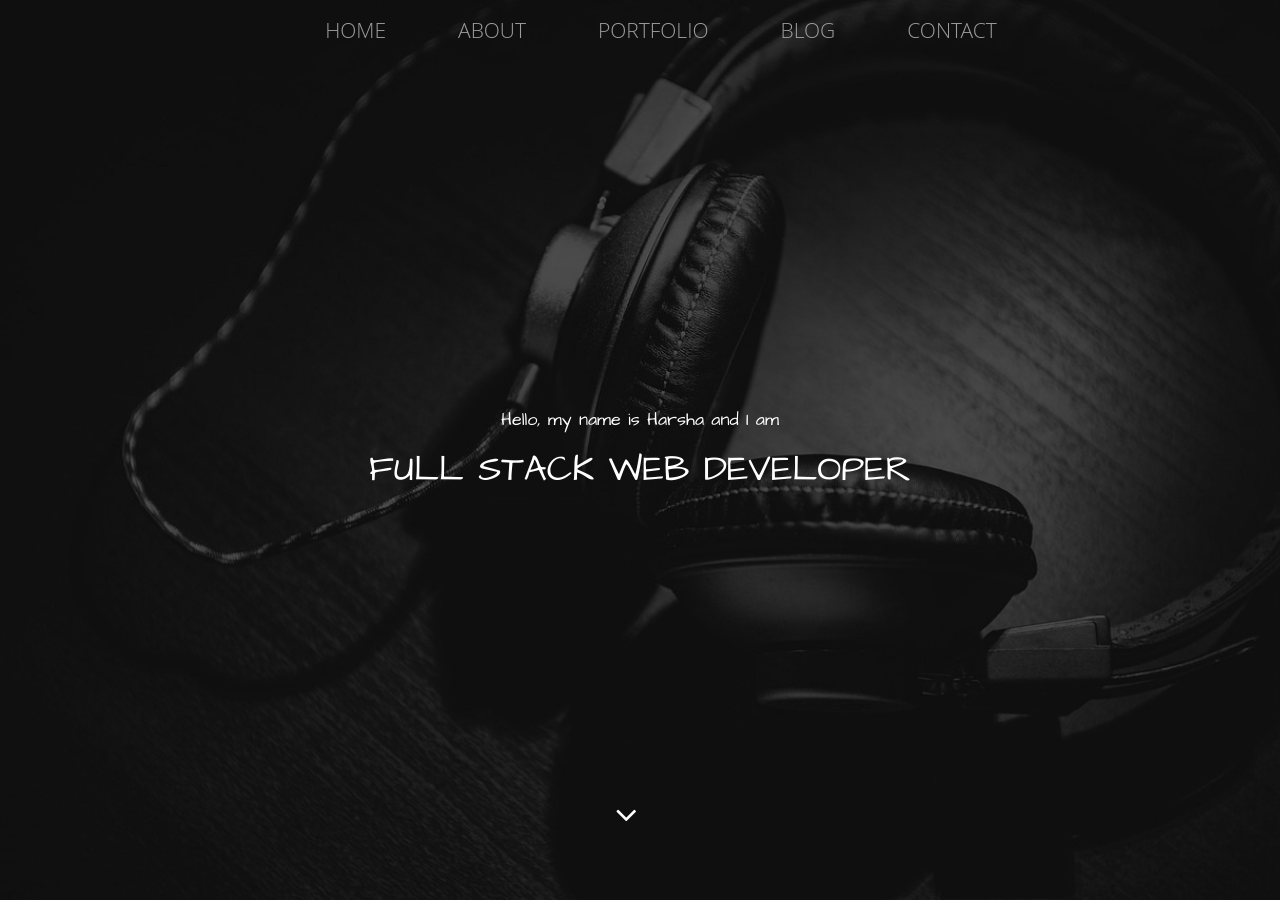
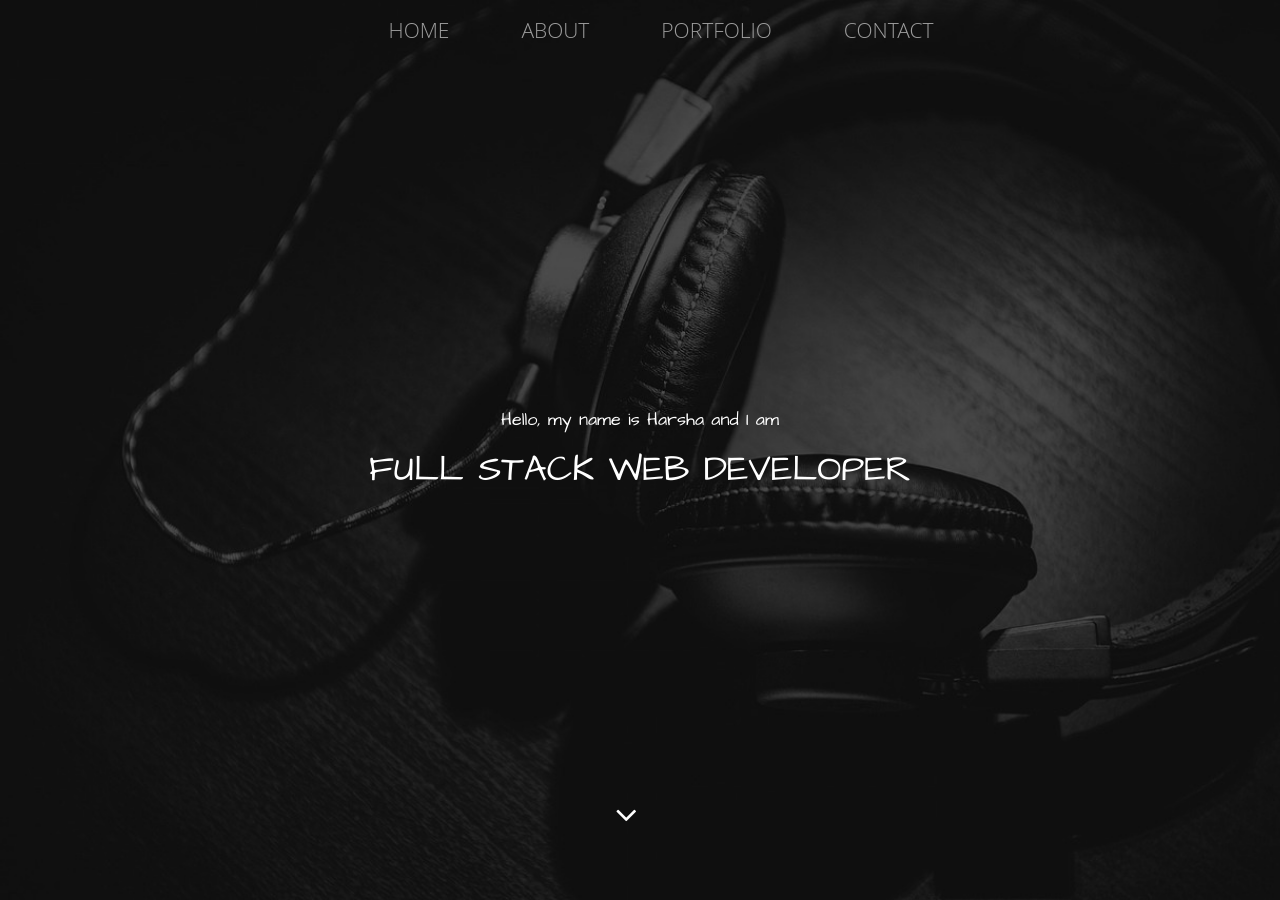
Before and after one commit to sriharsha67/sriharsha67.github.io, a Jekyll site: the page built from index.html, in a window 1280 px wide and 900 px high. Built offline with Jekyll 4.4.1, drawn with Linux system fonts in a browser that asks for light colours; nearby versions of some CDN libraries.

```diff
--- a/_includes/header.html
+++ b/_includes/header.html
@@ -15,7 +15,6 @@
         <li><a href="#" class="linkspace">Home<span class="sr-only">(current)</span></a></li>
         <li><a href="#profile"   class="linkspace">About</a></li>
         <li><a href="#portfolio" class="linkspace">Portfolio</a></li>
-        <li><a href="#"          class="linkspace">Blog</a></li>
         <li><a href="#contact"   class="linkspace">Contact</a></li>
       </ul>
     </div>
```
